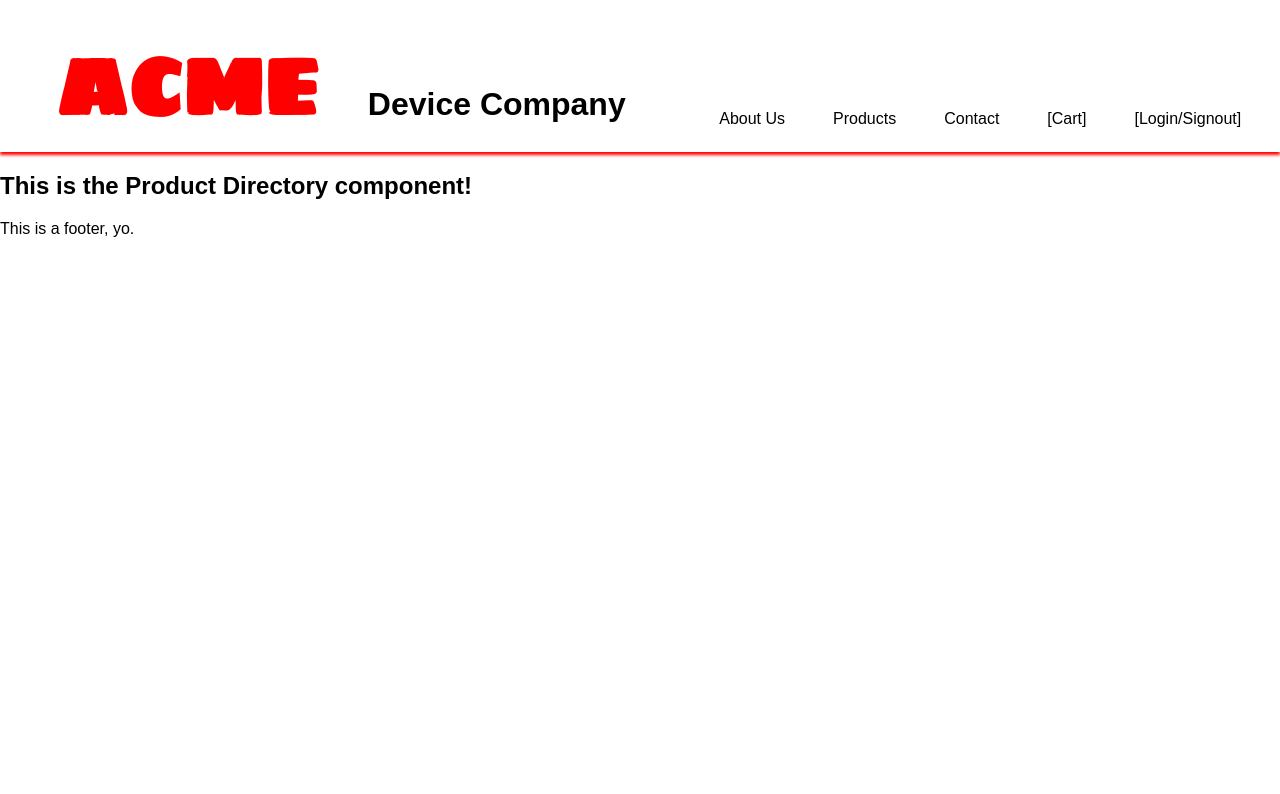
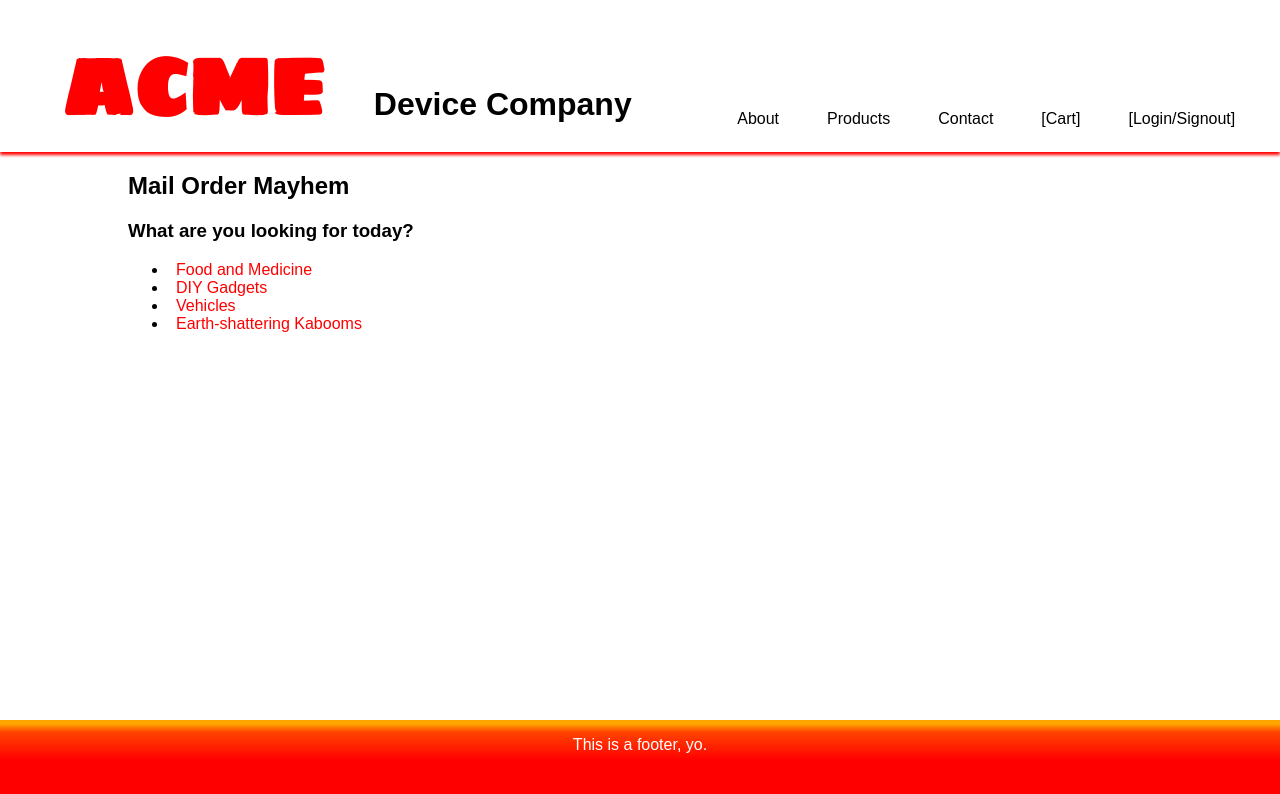
Before and after one commit to DontCallMeJennay/acme-website, a React (Create React App) app: page /products in a window 1280 px wide. Shown: the top 794 px of the page. Built offline with nearby package versions, Linux system fonts and the light colour scheme.

Commit message:
Styling fixes, sticky footer fix, starting product page setup

```diff
--- a/package.json
+++ b/package.json
@@ -3,8 +3,8 @@
     "version": "0.1.0",
     "private": true,
     "dependencies": {
-        "react": "^16.2.0",
-        "react-dom": "^16.2.0",
+        "react": "^16.4.0",
+        "react-dom": "^16.4.0",
         "react-router": "^4.2.0",
         "react-router-dom": "^4.2.2",
         "react-scripts": "1.1.1"
--- a/public/index.html
+++ b/public/index.html
@@ -9,6 +9,17 @@
     <link rel="manifest" href="%PUBLIC_URL%/manifest.json">
     <link rel="shortcut icon" href="%PUBLIC_URL%/favicon.ico">
     <link href="https://fonts.googleapis.com/css?family=Sigmar+One" rel="stylesheet">
+    <style>
+        .App {
+            display: flex;
+            flex-direction: column;
+            min-height: 100vh;
+        }
+
+        .App div {
+            flex: 1;
+        }
+    </style>
 
     <title>ACME Website Company </title>
 </head>
--- a/src/components/footer.js
+++ b/src/components/footer.js
@@ -1,4 +1,5 @@
 import React from "react";
+import "../css/footer.css";
 
 export default class AppFooter extends React.Component {
     render() {
--- a/src/components/header.js
+++ b/src/components/header.js
@@ -13,7 +13,7 @@ export default class AppHeader extends React.Component {
                         <h1><Link to="/" className="title-logo">ACME</Link> Device Company</h1>
                         <nav>
                             <ul>
-                                <li><Link to="/about">About Us</Link></li>
+                                <li><Link to="/about">About</Link></li>
                                 <li><Link to="/products">Products</Link></li>
                                 <li><Link to="/contact">Contact</Link></li>
                                 <li><Link to="/checkout">[Cart]</Link></li>
--- a/src/components/main.js
+++ b/src/components/main.js
@@ -1,9 +1,10 @@
 import React from 'react';
 import { BrowserRouter as Router, Route, Link } from 'react-router-dom';
+import "../css/main.css";
 
 import Home from "./home";
 import About from "./about";
-import ProductMain from "./product-main";
+import ProductMain from "./products/product-main";
 import Checkout from "./checkout";
 import Contact from "./contact";
 import Login from "./login";
--- a/src/components/product-main.js
+++ /dev/null
@@ -1,8 +0,0 @@
-import React from 'react';
-export default class ProductMain extends React.Component {
-    render() {
-        return(
-            <div><h2>This is the Product Directory component!</h2></div>
-        )
-    }
-}
--- /dev/null
+++ b/src/components/products/product-main.js
@@ -0,0 +1,17 @@
+import React from 'react';
+export default class ProductMain extends React.Component {
+    render() {
+        return (
+            <div>
+                <h2>Mail Order Mayhem</h2>
+                <h3>What are you looking for today?</h3>
+                <ul>
+                    <li><a>Food and Medicine</a></li>
+                    <li><a>DIY Gadgets</a></li>
+                    <li><a>Vehicles</a></li>
+                    <li><a>Earth-shattering Kabooms</a></li>
+                </ul>
+            </div>
+        )
+    }
+}
--- /dev/null
+++ b/src/css/footer.css
@@ -0,0 +1,9 @@
+/* Footer styles */
+
+footer {
+    background-color: orangered;
+    background: linear-gradient(to bottom, orange 5%, orangered 15%, red 50%);
+    color: white;
+    min-height: 10vh;
+    text-align: center;
+}
--- /dev/null
+++ b/src/css/main.css
@@ -0,0 +1,4 @@
+main {
+    margin: 0 auto;
+    max-width: 80vw;
+}
```
Also changed, not shown: src/components/about.js (indentation only), src/components/products/product-template.js (added), 2 other files (tests, documents, lock files or other folders). Lines whose indentation alone changed are shown as unchanged.
